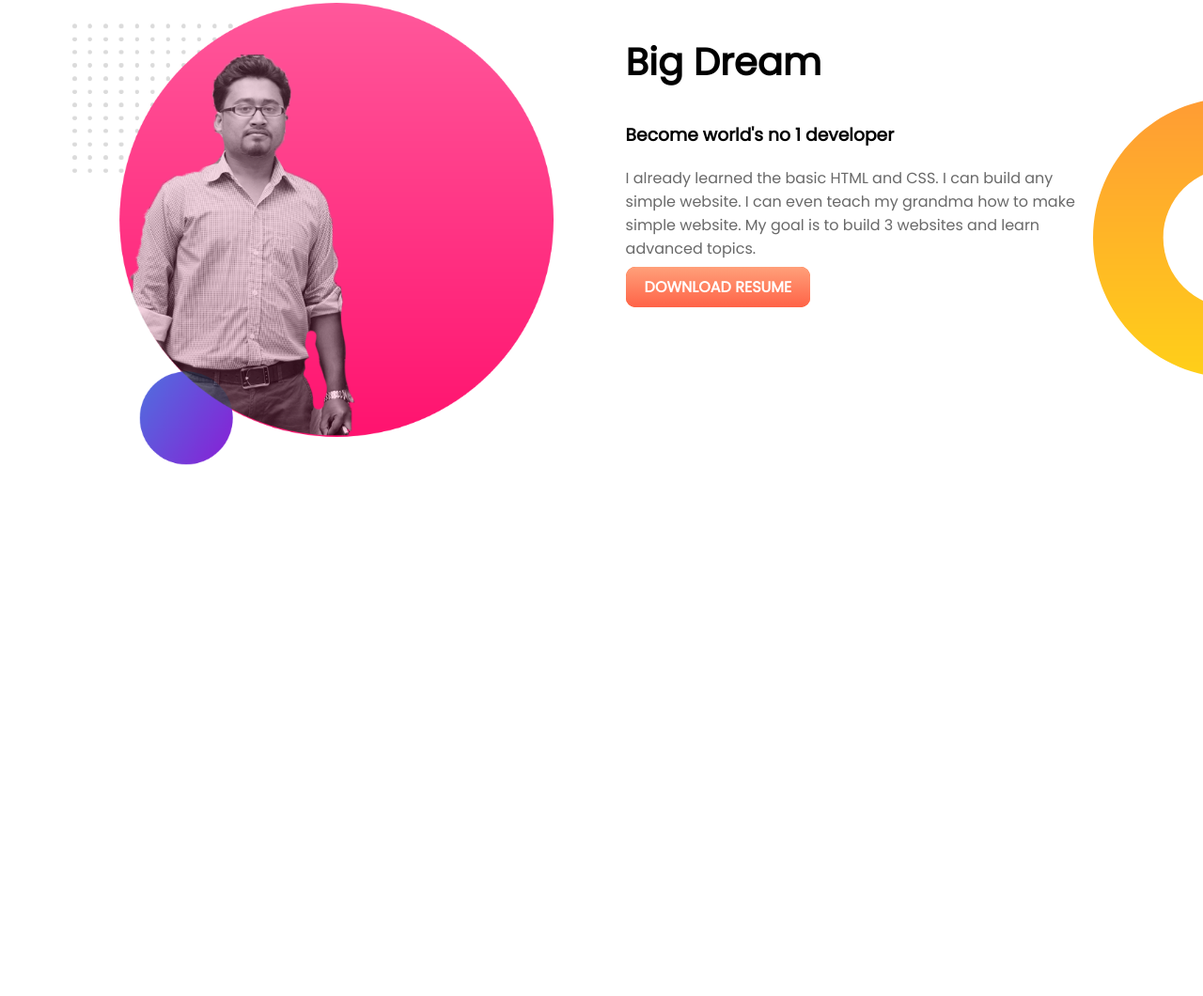
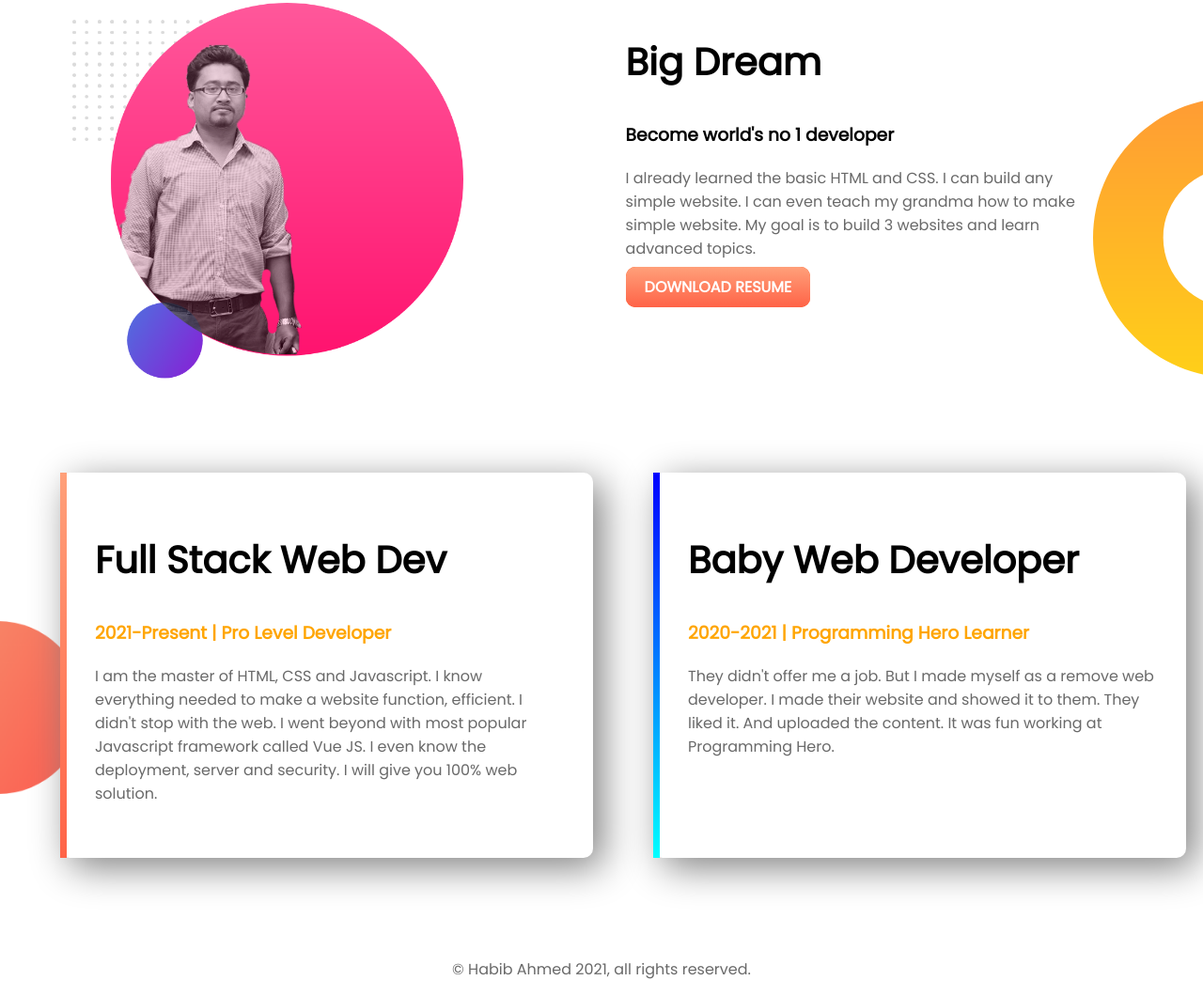
Before and after one commit to Habib-Ahmed-11/web-portfolio, a plain HTML site: page index.html in a window 1280 px wide. Shown: the part 497-1557 px from the top of the page at 94% size. Before the commit the page ends 1000 px from the top, so only its background shows below. Drawn offline with Linux system fonts and the light colour scheme.

Commit message:
excited for first website

```diff
--- a/index.html
+++ b/index.html
@@ -12,7 +12,7 @@
     <section class="top-banner">
         <div class="half-width">
             <h1>Welcome To </h1>
-            <h1> <span class="name">Habib</span>'s Website</h1>
+            <h1> <span class="orange-highlight">Habib</span>'s Website</h1>
             <h3>World-class professional web dev</h3>
             <p>You might saw me jumping, climbing buildings, and stopping trains. But nobody pays me a dime for that work. That's why I am learning and mastering web development. I will not stop until I become the Web Development Hero.</p>
             <a class="link-button" target="_blanck" href="https://www.linkedin.com/in/habib-ahmed-aust/">HIRE ME</a>
@@ -24,7 +24,7 @@
     </section>
     <section class="dream-area">
         <div class="half-width">
-            <img src="images/habib.png" alt="">
+            <img id="image-size" src="images/habib.png" alt="">
 
         </div>
     <div class="half-width">
@@ -38,6 +38,30 @@
 
     </section>
 
+    <section class="experience-area">
+    <div id="full-stack" class="half-width box-shadow" >
+        <h2>Full Stack Web Dev</h2>
+        <h3 class="orange-highlight">2021-Present | Pro Level Developer</h3>
+        <p>I am the master of HTML, CSS and Javascript. I know everything needed to make a website function, efficient. I didn't stop with the web. I went beyond with most popular Javascript framework called Vue JS. I even know the deployment, server and security. I will give you 100% web solution.</p>
+
+
+
+
+    </div>
+
+
+
+    <div id="baby-web" class="half-width box-shadow">
+        <h2>Baby Web Developer</h2>
+        <h3 class="orange-highlight">2020-2021 | Programming Hero Learner</h3>
+        <p>They didn't offer me a job. But I made myself as a remove web developer. I made their website and showed it to them. They liked it. And uploaded the content. It was fun working at Programming Hero.</p>
+
+    </div>
+    </section>
+    <footer>
+        <p> © Habib Ahmed 2021, all rights reserved. </p>
+    </footer>
+
 
 </body>
 </html>
--- a/style.css
+++ b/style.css
@@ -12,7 +12,7 @@ h2{
 p{
     color: dimgray;
 }
-.name{
+.orange-highlight{
     color: orange;
 }
 .half-width{
@@ -31,6 +31,10 @@ p{
 section{
     height: 500px;
 }
+#image-size{
+    width: 416px;
+    height: 400px;
+}
 .link-button{
     text-decoration: none;
     background-image: linear-gradient(lightsalmon, tomato );
@@ -46,3 +50,33 @@ section{
     background-repeat: no-repeat;
     background-position: right;
 }
+.box-shadow{
+    box-shadow: 10px 10px 40px gray;
+    border-radius: 10px;
+    height: 70%;
+    padding: 30px;
+    background-color: white;
+    width: 500px;
+}
+
+.experience-area{
+    background-image: url( images/exp-bg.png);
+    background-repeat: no-repeat;
+    background-position: left;
+    background-size: 90px;
+}
+
+#full-stack{
+border-left: 7px solid;
+border-image: linear-gradient(180deg,lightsalmon,tomato);
+border-image-slice: 1;
+}
+
+#baby-web{
+    border-left: 7px solid;
+    border-image: linear-gradient(180deg,blue,cyan);
+    border-image-slice: 1;
+}
+footer p{
+    text-align: center;
+}
```
Also changed, not shown: Images/habib (1).png (added).
